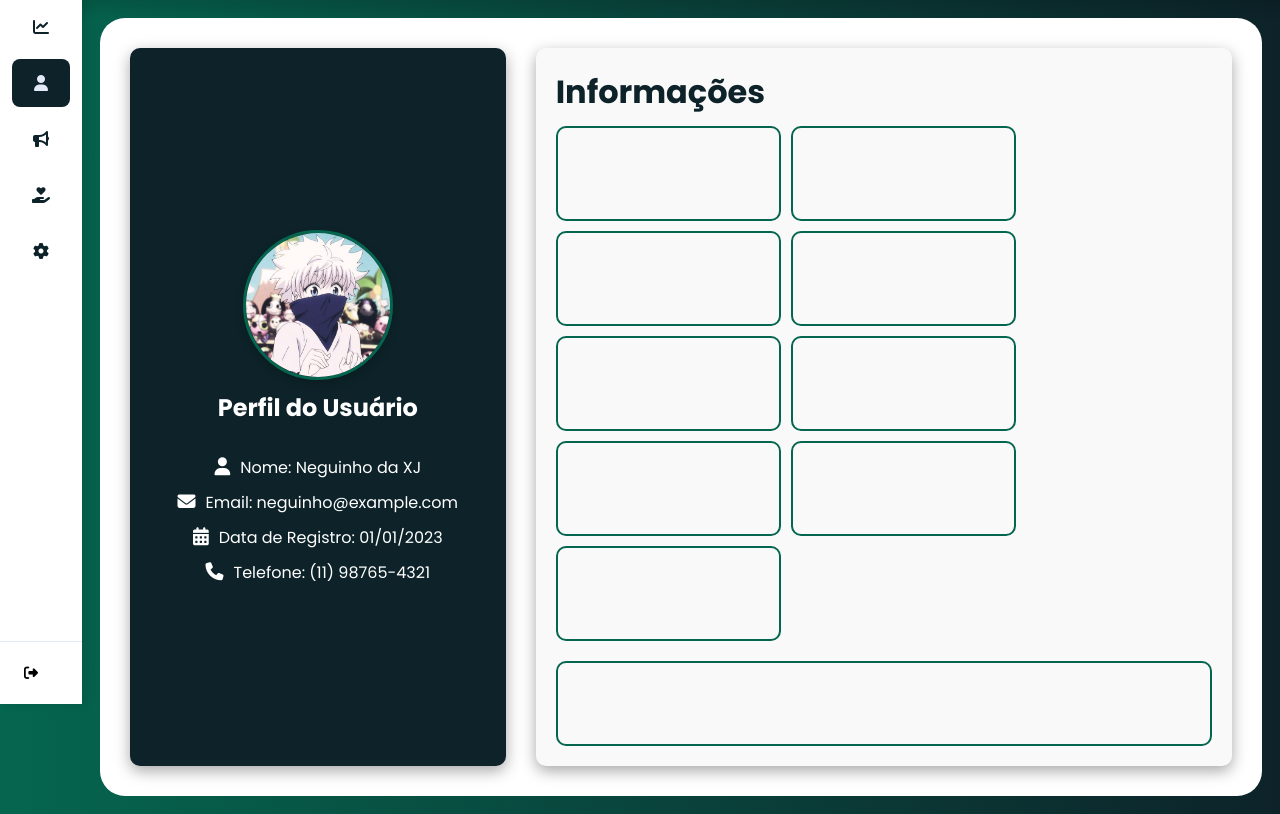
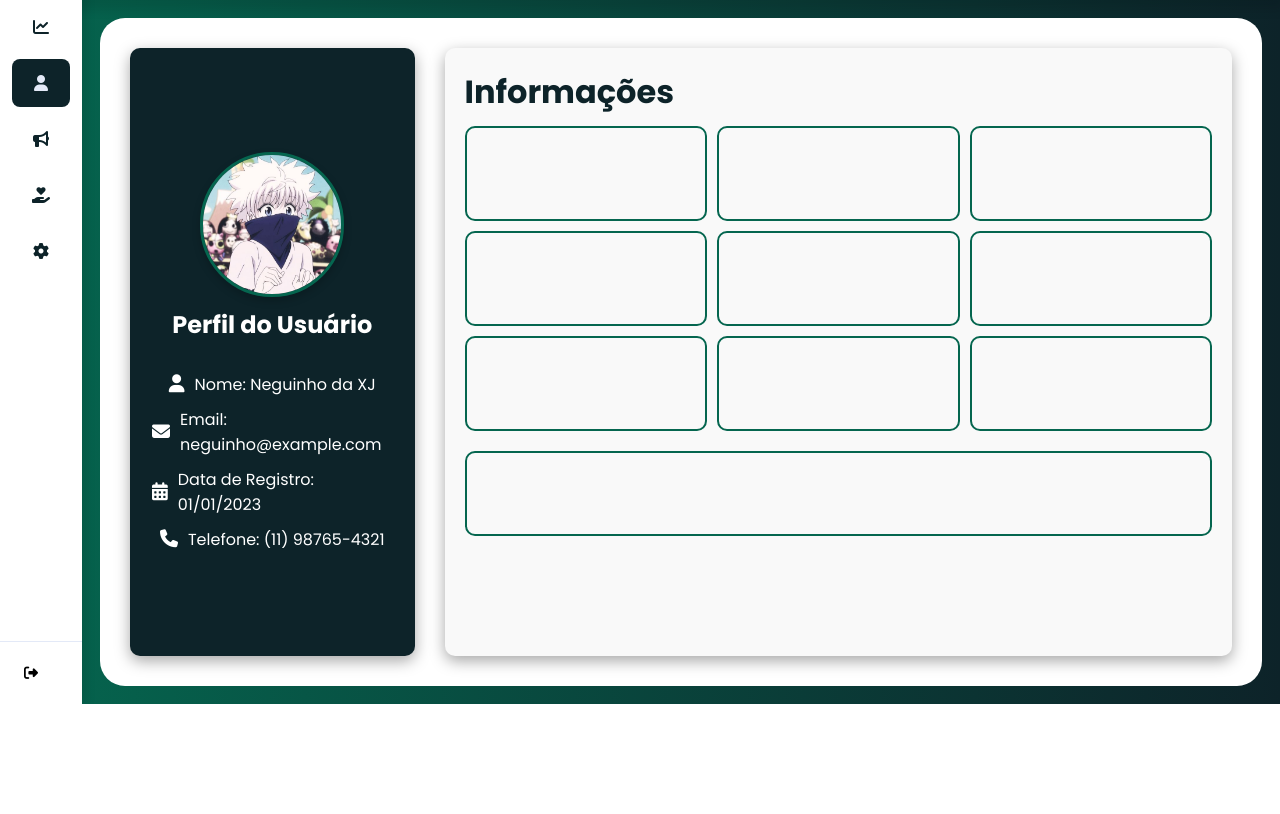
Before and after one commit to Andremdrs77/Mais-Unidos, a Flask app: page /profile in a window 1280 px wide. Shown: the part 96-910 px from the top of the page. After the commit the page ends 800 px from the top, so only its background shows below. Run offline with Flask 3, Linux system fonts and the light colour scheme.

Commit message:
Adjustments: Responsive profile

```diff
--- a/templates/profile.html
+++ b/templates/profile.html
@@ -34,8 +34,8 @@
     }
 
     .profile-container1 img {
-        width: 150px; /* Define um tamanho fixo apropriado */
-        height: 150px; /* Mantém as proporções */
+        width: 60%; /* Define um tamanho fixo apropriado */
+        height: auto; /* Mantém as proporções */
         border-radius: 50%; /* Deixa a imagem circular */
         object-fit: cover; /* Garante que a imagem se ajuste bem ao espaço */
         border: 3px solid #05664f; /* Opcional: borda para destaque */
@@ -69,44 +69,53 @@
         font-size: 18px;
     }
 
-    .profile-container2 {
-        display: flex;
-        flex-direction: column;
-        background-color: #f9f9f9;
-        width: 65%;
-        box-shadow: 0 5px 15px rgba(0, 0, 0, 0.35);
-        border-radius: 10px;
-        padding: 20px;
-        gap: 10px;
-    }
+
 
     .profile-container2 h1 {
         color: #0d2329;
     }
 
+    .profile-container2 {
+        display: flex;
+        flex-direction: column;
+        background-color: #f9f9f9;
+        width: 100%;
+        max-width: 100%;
+        box-shadow: 0 5px 15px rgba(0, 0, 0, 0.35);
+        border-radius: 10px;
+        padding: 20px;
+        gap: 10px;
+        box-sizing: border-box;
+        overflow: hidden;
+}
+
     .profile-info2 {
-        display: flex;
+        display: grid;
         width: 100%;
-        height: auto;
-        flex-wrap: wrap;
+        grid-template-columns: repeat(3, 1fr);
+        grid-auto-rows: auto;
         gap: 10px;
-    }
+        box-sizing: border-box;
+        overflow: hidden;
+}
 
     .info2-items {
-        width: 225px;
+        width: 100%;
         height: 95px;
         border: 2px solid #05664f;
         background-color: #F9F9F9;
         padding: 20px;
         border-radius: 10px;
+        box-sizing: border-box;
     }
 
-    .info2-buttons {
-        width: 100%;
+        .info2-buttons {
+        grid-column: span 3;
+        margin-top: 10px;
         height: 85px;
-        margin-top: 10px;
         border: 2px solid #05664f;
         border-radius: 10px;
+        box-sizing: bord
     }
 
 
@@ -143,10 +152,10 @@
         }
 
         .profile-container1 {
-            width: 90%; /* Deixa o card ocupar quase toda a largura da tela */
-            margin: 0 auto; /* Centraliza o card */
-            padding: 10px; /* Reduz o padding para caber melhor */
-            gap: 5px; /* Menor espaçamento entre os elementos */
+            width: 90%;
+            margin: 0 auto;
+            padding: 10px;
+            gap: 5px;
         }
 
         .profile-info1 .info-item {
```
